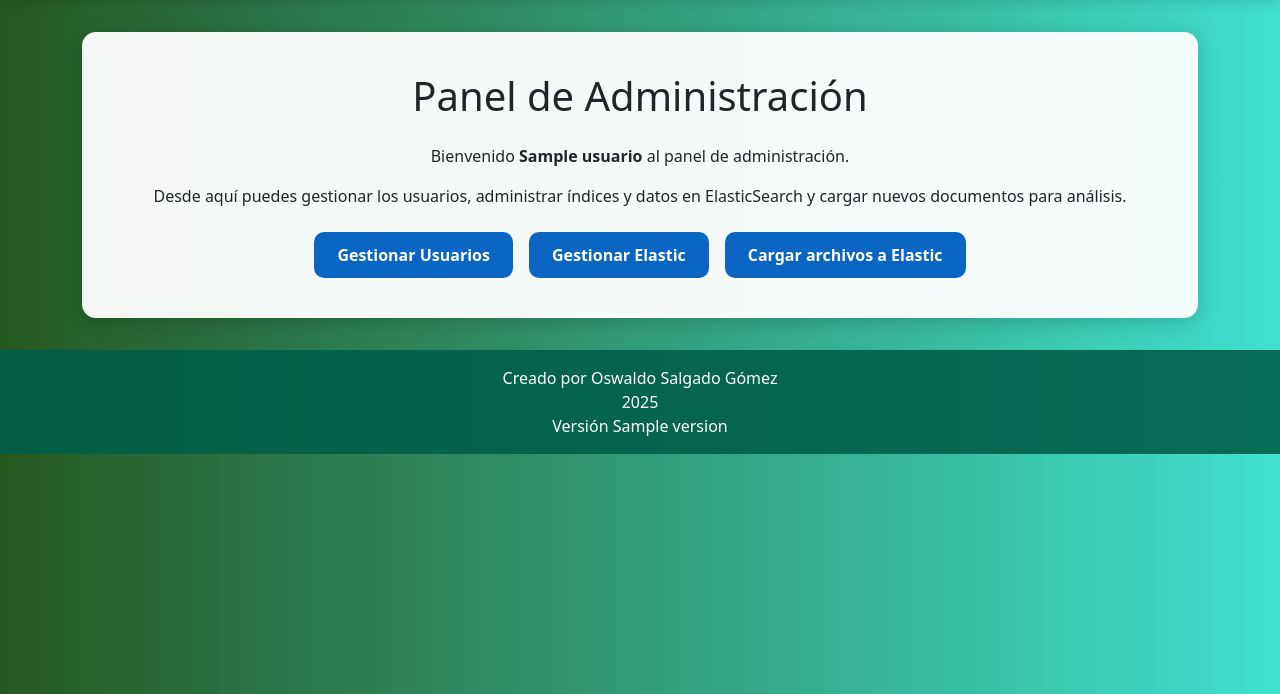
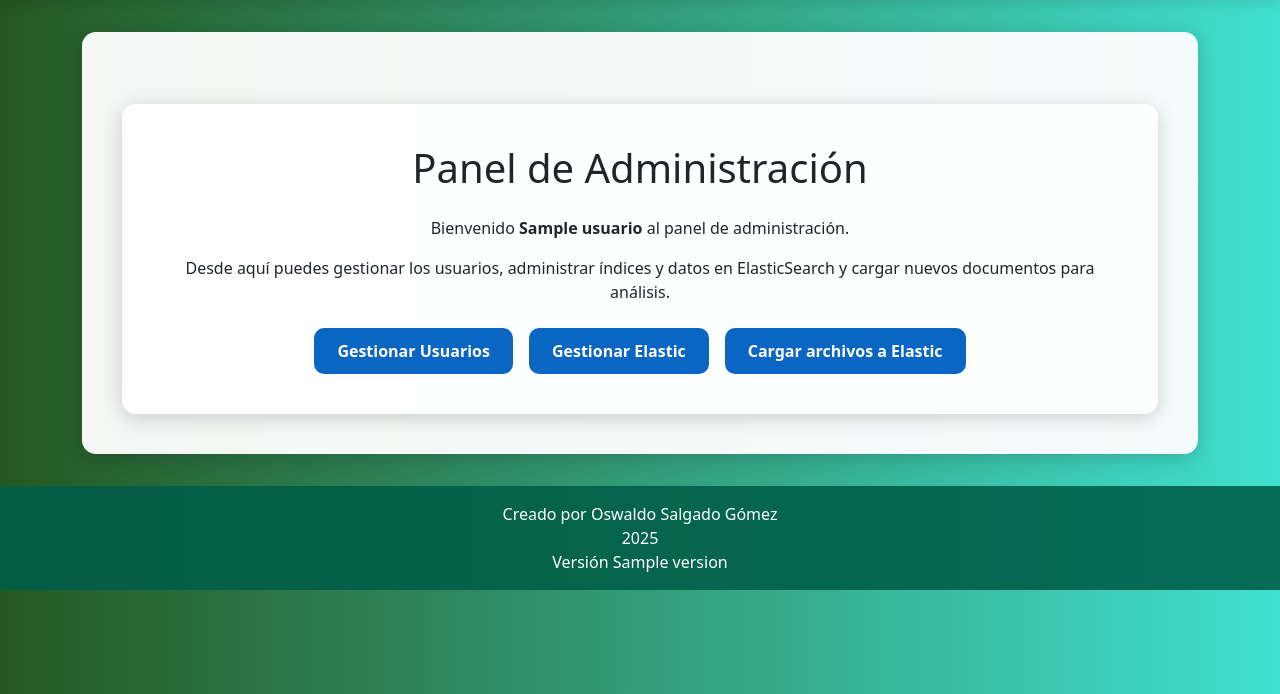
Before and after one commit to oswalsalgomez/Big_Data, a Python web app: template Proyecto_final/templates/admin.html in a window 1280 px wide. Shown: the part 72-766 px from the top of the page. Run offline with Jinja, Linux system fonts and the light colour scheme; the template is opened without the code that fills it: most values are stand-ins (such as "Sample title", 1, 10 or a date in 2020).

Commit message:
Se realizan ajustes

```diff
--- a/Proyecto_final/templates/admin.html
+++ b/Proyecto_final/templates/admin.html
@@ -8,6 +8,7 @@
 {% endblock %}
 
 {% block content %}
+<div class="main-container">
 
     <h1 class="text-center mb-4">Panel de Administración</h1>
 
@@ -33,4 +34,5 @@
         </a>
     </div>
 
+</div>
 {% endblock %}
```
Lines whose indentation alone changed are shown as unchanged.
